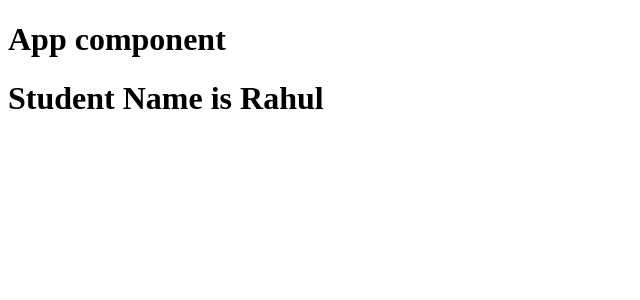
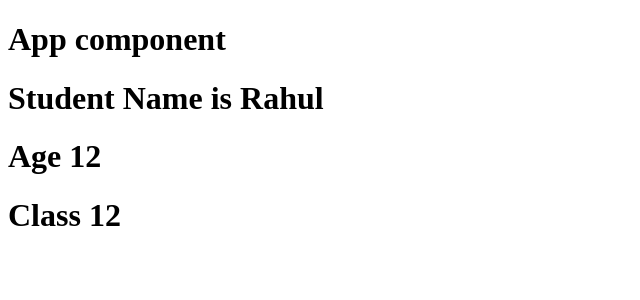
Before and after one commit to SauravRana97/React_app, a React (Create React App) app: page / in a window 1280 px wide. Shown: the top 300 px of the page, without its empty margins (0-640 px from the left). Built offline with nearby package versions, Linux system fonts and the light colour scheme.

Commit message:
prop type validations

```diff
--- a/src/App.js
+++ b/src/App.js
@@ -5,7 +5,7 @@ const App = () => {
   return (
     <div>
       <h1>App component</h1>
-      <Student name="Rahul"/>
+      <Student name="Rahul" sum={10+2}/>
     </div>
   );
 };
--- a/src/Student.js
+++ b/src/Student.js
@@ -4,16 +4,20 @@ const Student = (props) => {
   return (
     <div>
       <h1>Student Name is {props.name}</h1>
+      <h1>Age {props.sum}</h1>
+      <h1>Class {props.class}</h1>
     </div>
   );
 };
 
 Student.propTypes={
-    name: pt.string
+    name: pt.string,
+    sum:pt.number,
 }
 
 Student.defaultProps={
-    name:"Saurav"
+    name:"Saurav",
+    class:12,
 }
 
 
```
